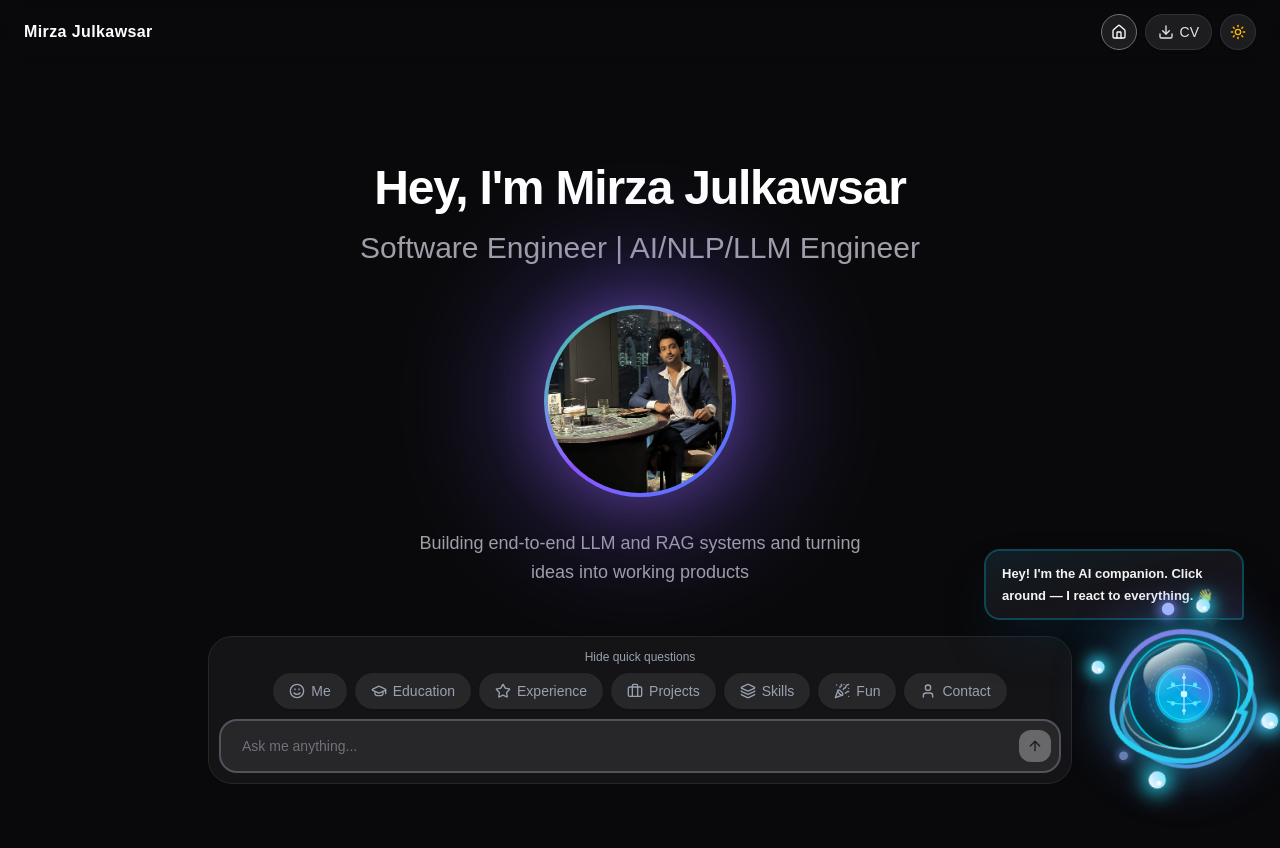
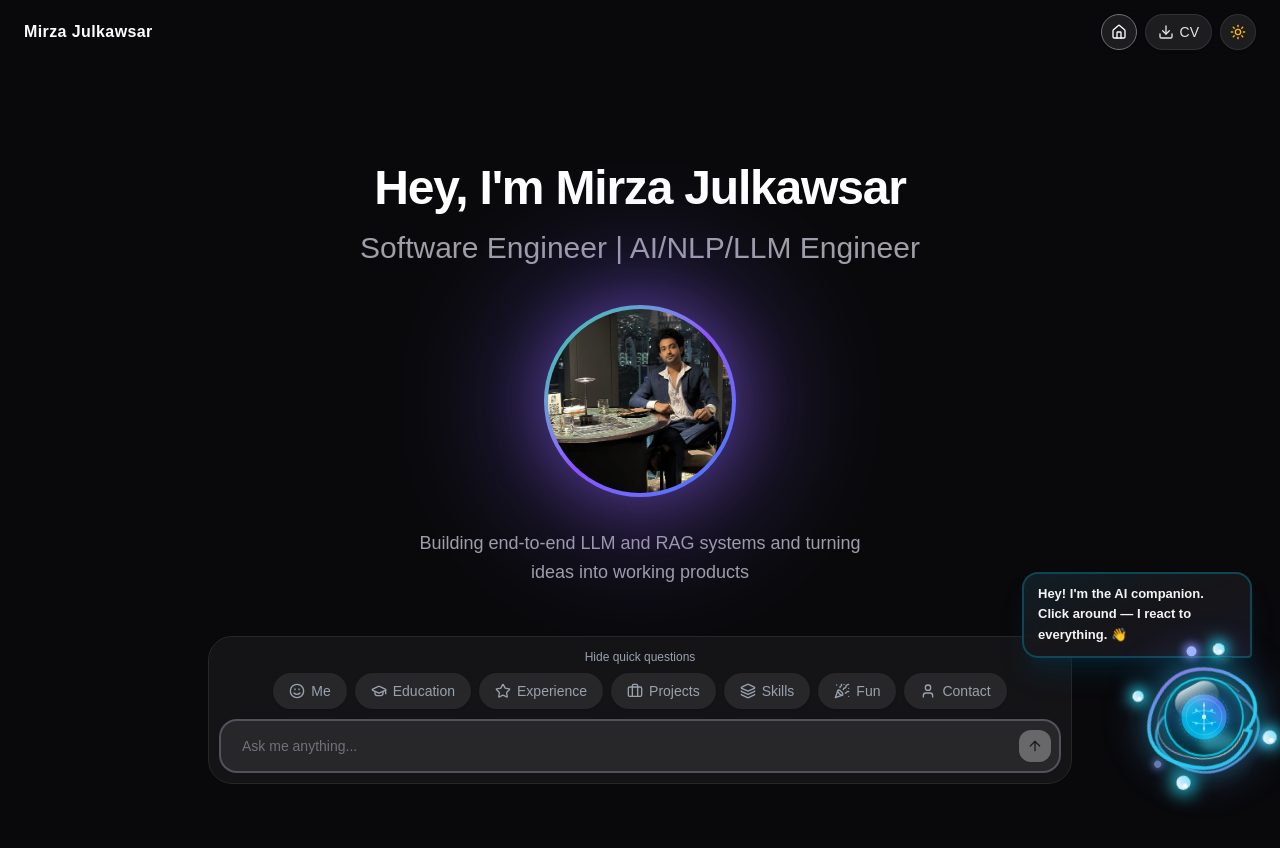
Before and after one commit to Mirza-pranto/AI-Portfolio, a Next.js app: page / in a window 1280 px wide. Shown: the top 848 px of the page. Built offline with nearby package versions, Linux system fonts and the light colour scheme.

Commit message:
compilance jump on page change

```diff
--- a/src/components/AICompanion.tsx
+++ b/src/components/AICompanion.tsx
@@ -97,10 +97,12 @@ function AICompanion() {
   } = usePortfolioStore();
 
   const [isThinking, setIsThinking] = useState(false);
+  const [isPageTransitioning, setIsPageTransitioning] = useState(false);
   const [spinTrigger, setSpinTrigger] = useState(0);
   const timerRef = useRef<ReturnType<typeof setTimeout> | null>(null);
   const abortRef = useRef<AbortController | null>(null);
   const prevExpandedRef = useRef<string | null>(null);
+  const prevPageRef = useRef<string>(activePage);
 
   /* ── Auto-dismiss helper ── */
   const showMessage = useCallback(
@@ -178,10 +180,24 @@ function AICompanion() {
     }
   }, [expandedItemType, expandedItemId, fetchProjectReaction, showMessage, setCompanionMessage]);
 
-  /* ── React to page navigation ── */
+  /* ── React to page navigation (Quick Questions / Tab Switching) ── */
   useEffect(() => {
-    const greeting = PAGE_GREETINGS[activePage];
-    if (greeting) showMessage(greeting);
+    if (prevPageRef.current !== activePage) {
+      prevPageRef.current = activePage;
+      setIsPageTransitioning(true);
+
+      // Effort to load transition: shrink, gather energy, then pop back up
+      const timer = setTimeout(() => {
+        setIsPageTransitioning(false);
+        const greeting = PAGE_GREETINGS[activePage];
+        if (greeting) showMessage(greeting);
+      }, 650);
+
+      return () => clearTimeout(timer);
+    } else {
+      const greeting = PAGE_GREETINGS[activePage];
+      if (greeting) showMessage(greeting);
+    }
   }, [activePage, showMessage]);
 
   /* ── Scroll velocity → lively jump animation when scrolling down ── */
@@ -196,23 +212,23 @@ function AICompanion() {
       // Trigger upward jump when scrolling down with moderate speed
       if (latestVelocity > 250 && !isJumpingRef.current) {
         isJumpingRef.current = true;
-        rawJumpY.set(-36);
+        rawJumpY.set(-26);
         setTimeout(() => {
           rawJumpY.set(0);
           setTimeout(() => {
             isJumpingRef.current = false;
-          }, 320);
-        }, 160);
+          }, 300);
+        }, 150);
       } else if (latestVelocity < -400 && !isJumpingRef.current) {
         // Subtle dip when scrolling up fast
         isJumpingRef.current = true;
-        rawJumpY.set(16);
+        rawJumpY.set(12);
         setTimeout(() => {
           rawJumpY.set(0);
           setTimeout(() => {
             isJumpingRef.current = false;
-          }, 260);
-        }, 140);
+          }, 240);
+        }, 130);
       }
     });
     return unsubscribe;
@@ -229,18 +245,18 @@ function AICompanion() {
   const showBubble = companionMessage !== null || isThinking;
 
   return (
-    <div className="fixed bottom-4 right-4 sm:bottom-6 sm:right-6 z-50 flex flex-col items-end gap-3 pointer-events-none">
+    <div className="fixed bottom-4 right-4 sm:bottom-5 sm:right-5 z-50 flex flex-col items-end gap-2.5 pointer-events-none">
 
-      {/* ══════════════ Speech Bubble (High-contrast glassmorphism) ══════════════ */}
+      {/* ══════════════ Speech Bubble (Compact, high-contrast glassmorphism) ══════════════ */}
       <AnimatePresence mode="wait">
         {showBubble && (
           <motion.div
             key={isThinking ? 'thinking' : companionMessage}
-            initial={{ opacity: 0, y: 14, scale: 0.88 }}
+            initial={{ opacity: 0, y: 12, scale: 0.9 }}
             animate={{ opacity: 1, y: 0, scale: 1 }}
-            exit={{ opacity: 0, y: 8, scale: 0.92 }}
+            exit={{ opacity: 0, y: 6, scale: 0.92 }}
             transition={{ type: 'spring', stiffness: 420, damping: 26 }}
-            className="relative max-w-[260px] pointer-events-auto mr-3"
+            className="relative max-w-[210px] sm:max-w-[230px] pointer-events-auto mr-2"
           >
             {/* Glassmorphic bubble body with crisp light mode border and contrast */}
             <div className="
@@ -249,24 +265,24 @@ function AICompanion() {
               bg-white/95 dark:bg-zinc-900/90
               border-2 border-slate-300/90 dark:border-cyan-500/30
               rounded-2xl rounded-br-sm
-              shadow-2xl shadow-slate-900/20 dark:shadow-cyan-950/40
-              px-4 py-3
+              shadow-xl shadow-slate-900/15 dark:shadow-cyan-950/40
+              px-3.5 py-2.5
             ">
               {/* Subtle inner ambient tint */}
               <div className="absolute inset-0 bg-gradient-to-br from-indigo-50/50 via-transparent to-blue-50/30 dark:from-cyan-950/30 dark:via-transparent dark:to-indigo-950/20 pointer-events-none" />
 
-              <div className="relative z-10 text-[13px] leading-[1.65] font-semibold text-slate-800 dark:text-zinc-100">
+              <div className="relative z-10 text-xs sm:text-[13px] leading-[1.6] font-semibold text-slate-800 dark:text-zinc-100">
                 {isThinking ? <ThinkingDots /> : companionMessage}
               </div>
             </div>
 
             {/* Pointer tail with matching border */}
             <div className="
-              absolute -bottom-[8px] right-6
+              absolute -bottom-[7px] right-5
               w-0 h-0
-              border-l-[8px] border-l-transparent
-              border-r-[8px] border-r-transparent
-              border-t-[9px] border-t-white/95 dark:border-t-zinc-900/90
+              border-l-[7px] border-l-transparent
+              border-r-[7px] border-r-transparent
+              border-t-[8px] border-t-white/95 dark:border-t-zinc-900/90
             " />
           </motion.div>
         )}
@@ -277,15 +293,33 @@ function AICompanion() {
         style={{ y: smoothJumpY }}
         className="pointer-events-auto select-none"
       >
-        {/* ══════════════ Idle Float & Hover Scale Wrapper ══════════════ */}
+        {/* ══════════════ Idle Float, Hover Scale, & Page Transition Effort Wrapper ══════════════ */}
         <motion.div
-          animate={{ y: [0, -10, 0] }}
-          transition={{
-            duration: 3.6,
-            repeat: Infinity,
-            ease: 'easeInOut',
-          }}
-          whileHover={{ scale: 1.12, y: -6 }}
+          animate={
+            isPageTransitioning
+              ? {
+                  scale: [1, 0.74, 0.74, 1.14, 0.96, 1],
+                  y: [0, 8, 8, -10, 2, 0],
+                  rotate: [0, -7, 7, -3, 0],
+                }
+              : {
+                  y: [0, -8, 0],
+                  scale: 1,
+                  rotate: 0,
+                }
+          }
+          transition={
+            isPageTransitioning
+              ? {
+                  duration: 0.65,
+                  times: [0, 0.22, 0.44, 0.72, 0.88, 1],
+                  ease: 'easeInOut',
+                }
+              : {
+                  y: { duration: 3.4, repeat: Infinity, ease: 'easeInOut' },
+                }
+          }
+          whileHover={{ scale: 1.1, y: -4 }}
           whileTap={{ scale: 0.92 }}
           onClick={() => {
             setSpinTrigger((s) => s + 1);
@@ -295,36 +329,44 @@ function AICompanion() {
           className="cursor-pointer relative"
           title="Click to interact!"
         >
-          {/* ══════════════ Futuristic 3D Circular Cyber-Sphere + Fluid Aura ══════════════ */}
+          {/* ══════════════ Compact 3D Circular Cyber-Sphere + Fluid Aura ══════════════ */}
           <motion.div
-            className="relative w-32 h-32 sm:w-36 sm:h-36 flex items-center justify-center"
+            className="relative w-24 h-24 sm:w-28 sm:h-28 flex items-center justify-center"
             animate={{ rotate: spinTrigger * 360 }}
             transition={{ type: 'spring', stiffness: 50, damping: 10, mass: 1.2 }}
           >
 
             {/* ── Layer 1: Ambient Luminous Aura (Soft circulating background fluid vortex) ── */}
             <motion.div
-              className="absolute inset-[-16px] sm:inset-[-20px] rounded-full pointer-events-none"
+              className="absolute inset-[-12px] sm:inset-[-15px] rounded-full pointer-events-none"
               style={{
                 background:
-                  'radial-gradient(circle, rgba(37,99,235,0.32) 0%, rgba(56,189,248,0.2) 42%, rgba(99,102,241,0.12) 65%, transparent 85%)',
-                filter: 'blur(22px)',
+                  'radial-gradient(circle, rgba(37,99,235,0.3) 0%, rgba(56,189,248,0.18) 42%, rgba(99,102,241,0.1) 65%, transparent 85%)',
+                filter: 'blur(18px)',
               }}
               animate={{
                 rotate: [0, 360],
-                scale: isThinking ? [1, 1.25, 1] : [1, 1.1, 1],
-                opacity: isThinking ? [0.85, 1, 0.85] : [0.65, 0.88, 0.65],
+                scale: isPageTransitioning
+                  ? [1, 1.35, 1]
+                  : isThinking
+                  ? [1, 1.22, 1]
+                  : [1, 1.08, 1],
+                opacity: isPageTransitioning
+                  ? [0.7, 1, 0.7]
+                  : isThinking
+                  ? [0.85, 1, 0.85]
+                  : [0.65, 0.85, 0.65],
               }}
               transition={{
                 rotate: { duration: isThinking ? 5 : 18, repeat: Infinity, ease: 'linear' },
-                scale: { duration: isThinking ? 0.7 : 3.4, repeat: Infinity, ease: 'easeInOut' },
-                opacity: { duration: isThinking ? 0.7 : 3.4, repeat: Infinity, ease: 'easeInOut' },
+                scale: { duration: isPageTransitioning ? 0.65 : isThinking ? 0.7 : 3.4, repeat: isPageTransitioning ? 0 : Infinity, ease: 'easeInOut' },
+                opacity: { duration: isPageTransitioning ? 0.65 : isThinking ? 0.7 : 3.4, repeat: isPageTransitioning ? 0 : Infinity, ease: 'easeInOut' },
               }}
             />
 
             {/* ── Layer 2: Secondary Counter-Flowing Fluid Ribbon (Background Depth Stream) ── */}
             <motion.div
-              className="absolute inset-[-14px] sm:inset-[-18px] pointer-events-none z-0"
+              className="absolute inset-[-10px] sm:inset-[-13px] pointer-events-none z-0"
               animate={{
                 rotate: isThinking ? [360, 0] : [360, 0],
               }}
@@ -356,9 +398,9 @@ function AICompanion() {
                   d="M 134 90 C 134 122, 106 142, 60 140 C 20 138, 10 102, 22 66 C 34 30, 68 14, 108 22 C 132 30, 136 56, 124 76"
                   className="
                     stroke-[url(#counterFluidLight)] dark:stroke-[url(#counterFluidDark)]
-                    stroke-[4]
-                    drop-shadow-[0_0_10px_rgba(67,56,202,0.35)]
-                    dark:drop-shadow-[0_0_14px_rgba(129,140,248,0.6)]
+                    stroke-[3.5]
+                    drop-shadow-[0_0_8px_rgba(67,56,202,0.35)]
+                    dark:drop-shadow-[0_0_12px_rgba(129,140,248,0.6)]
                   "
                   strokeLinecap="round"
                 />
@@ -369,14 +411,14 @@ function AICompanion() {
                 <motion.div
                   key={i}
                   className="
-                    absolute w-2.5 h-2.5 rounded-full
+                    absolute w-2 h-2 rounded-full
                     bg-indigo-600 dark:bg-indigo-300
-                    shadow-[0_0_8px_2px_#4338ca]
-                    dark:shadow-[0_0_10px_2px_#818cf8]
+                    shadow-[0_0_6px_1.5px_#4338ca]
+                    dark:shadow-[0_0_8px_2px_#818cf8]
                   "
                   style={{
-                    left: `calc(50% + ${48 * Math.cos((angle * Math.PI) / 180)}% - 5px)`,
-                    top: `calc(50% + ${48 * Math.sin((angle * Math.PI) / 180)}% - 5px)`,
+                    left: `calc(50% + ${48 * Math.cos((angle * Math.PI) / 180)}% - 4px)`,
+                    top: `calc(50% + ${48 * Math.sin((angle * Math.PI) / 180)}% - 4px)`,
                   }}
                   animate={{
                     opacity: [0.6, 1, 0.6],
@@ -392,44 +434,52 @@ function AICompanion() {
               ))}
             </motion.div>
 
-            {/* ── Layer 3: The 3D Glass Sphere (Circular, Tactile, High-End Luxury) ── */}
+            {/* ── Layer 3: The 3D Glass Sphere (Circular, Tactile, Scaled-Down) ── */}
             <div className="
               relative z-10
-              w-24 h-24 sm:w-28 sm:h-28
+              w-[70px] h-[70px] sm:w-[80px] sm:h-[80px]
               rounded-full
               flex items-center justify-center
               overflow-hidden
               border-2 border-slate-900/85 dark:border-cyan-400/85
               bg-gradient-to-b from-slate-900/[0.12] via-blue-950/[0.22] to-slate-950/[0.42]
               dark:bg-gradient-to-b dark:from-slate-900/70 dark:via-blue-950/80 dark:to-cyan-950/90
-              shadow-[0_16px_36px_rgba(15,23,42,0.38),inset_0_-10px_22px_rgba(15,23,42,0.45),inset_0_4px_14px_rgba(255,255,255,0.7)]
-              dark:shadow-[0_0_32px_rgba(34,211,238,0.5),inset_0_-10px_24px_rgba(0,0,0,0.7),inset_0_4px_14px_rgba(34,211,238,0.6)]
+              shadow-[0_12px_28px_rgba(15,23,42,0.35),inset_0_-8px_18px_rgba(15,23,42,0.45),inset_0_3px_10px_rgba(255,255,255,0.7)]
+              dark:shadow-[0_0_26px_rgba(34,211,238,0.5),inset_0_-8px_20px_rgba(0,0,0,0.7),inset_0_3px_10px_rgba(34,211,238,0.6)]
               backdrop-blur-xl
             ">
 
               {/* ── Internal Plasma Nucleus (Energy Core) ── */}
               <motion.div
                 className="
-                  absolute w-12 h-12 sm:w-14 sm:h-14 rounded-full
+                  absolute w-9 h-9 sm:w-11 sm:h-11 rounded-full
                   bg-gradient-to-tr from-blue-700 via-indigo-600 to-cyan-400
                   dark:from-cyan-400 dark:via-sky-400 dark:to-indigo-500
-                  shadow-[0_0_24px_rgba(37,99,235,0.85)]
-                  dark:shadow-[0_0_32px_rgba(34,211,238,0.9)]
+                  shadow-[0_0_20px_rgba(37,99,235,0.85)]
+                  dark:shadow-[0_0_26px_rgba(34,211,238,0.9)]
                 "
                 animate={{
-                  scale: isThinking ? [0.95, 1.28, 0.95] : [0.96, 1.08, 0.96],
-                  opacity: isThinking ? [0.85, 1, 0.85] : [0.75, 0.92, 0.75],
+                  scale: isPageTransitioning
+                    ? [1, 1.35, 0.92, 1]
+                    : isThinking
+                    ? [0.95, 1.25, 0.95]
+                    : [0.96, 1.08, 0.96],
+                  opacity: isPageTransitioning
+                    ? [0.75, 1, 0.75]
+                    : isThinking
+                    ? [0.85, 1, 0.85]
+                    : [0.75, 0.92, 0.75],
                 }}
                 transition={{
-                  duration: isThinking ? 0.5 : 2.4,
-                  repeat: Infinity,
+                  duration: isPageTransitioning ? 0.65 : isThinking ? 0.5 : 2.4,
+                  repeat: isPageTransitioning ? 0 : Infinity,
                   ease: 'easeInOut',
                 }}
               />
 
               {/* ── Internal Circular Tech Aperture & Synaptic Filaments ── */}
               <div className="absolute inset-0 flex items-center justify-center pointer-events-none">
-                <svg viewBox="0 0 100 100" className="w-full h-full p-2" fill="none">
+                <svg viewBox="0 0 100 100" className="w-full h-full p-1.5" fill="none">
                   {/* Concentric Cyber Reticle Rings */}
                   <circle
                     cx="50"
@@ -478,21 +528,21 @@ function AICompanion() {
                   />
 
                   {/* Synaptic Junction Nodes */}
-                  <circle cx="50" cy="50" r="3.6" className="fill-blue-600 dark:fill-cyan-100 shadow-md" />
-                  <circle cx="38" cy="40" r="2.4" className="fill-indigo-600 dark:fill-cyan-300" />
-                  <circle cx="62" cy="40" r="2.4" className="fill-blue-600 dark:fill-cyan-300" />
-                  <circle cx="38" cy="60" r="2.4" className="fill-indigo-700 dark:fill-cyan-300" />
-                  <circle cx="62" cy="60" r="2.4" className="fill-blue-700 dark:fill-cyan-300" />
-                  <circle cx="50" cy="32" r="2" className="fill-cyan-600 dark:fill-sky-200" />
-                  <circle cx="50" cy="68" r="2" className="fill-cyan-600 dark:fill-sky-200" />
+                  <circle cx="50" cy="50" r="3.4" className="fill-blue-600 dark:fill-cyan-100 shadow-md" />
+                  <circle cx="38" cy="40" r="2.2" className="fill-indigo-600 dark:fill-cyan-300" />
+                  <circle cx="62" cy="40" r="2.2" className="fill-blue-600 dark:fill-cyan-300" />
+                  <circle cx="38" cy="60" r="2.2" className="fill-indigo-700 dark:fill-cyan-300" />
+                  <circle cx="62" cy="60" r="2.2" className="fill-blue-700 dark:fill-cyan-300" />
+                  <circle cx="50" cy="32" r="1.8" className="fill-cyan-600 dark:fill-sky-200" />
+                  <circle cx="50" cy="68" r="1.8" className="fill-cyan-600 dark:fill-sky-200" />
                 </svg>
               </div>
 
               {/* ── 3D Spherical Specular Dome Glare (Apple Glass Volume) ── */}
               <div
                 className="
-                  absolute top-1 left-2 sm:top-2 sm:left-3
-                  w-[62%] h-[40%]
+                  absolute top-1 left-1.5 sm:top-1.5 sm:left-2
+                  w-[60%] h-[38%]
                   rounded-full
                   bg-gradient-to-b from-white/80 via-white/20 to-transparent
                   blur-[0.5px]
@@ -503,18 +553,18 @@ function AICompanion() {
 
               {/* ── Subtle Bottom-Right Ambient Bounce Glow ── */}
               <div className="
-                absolute bottom-1 right-2
-                w-[50%] h-[26%]
+                absolute bottom-1 right-1.5
+                w-[48%] h-[24%]
                 rounded-full
                 bg-cyan-400/30 dark:bg-cyan-300/40
-                blur-[5px]
+                blur-[4px]
                 pointer-events-none
               " />
             </div>
 
             {/* ── Layer 4: Primary Liquid Ribbon Stream (Foreground Circulating Flow with Droplets) ── */}
             <motion.div
-              className="absolute inset-[-18px] sm:inset-[-22px] pointer-events-none z-20"
+              className="absolute inset-[-13px] sm:inset-[-16px] pointer-events-none z-20"
               animate={{
                 rotate: isThinking ? [0, 360] : [0, 360],
               }}
@@ -555,9 +605,9 @@ function AICompanion() {
                   d="M 32 100 C 32 50, 68 24, 120 28 C 170 32, 180 75, 166 120 C 150 165, 96 178, 56 158 C 34 144, 28 120, 38 100 Z"
                   className="
                     stroke-[url(#fluidStreamLight)] dark:stroke-[url(#fluidStreamDark)]
-                    stroke-[5.5]
-                    drop-shadow-[0_0_12px_rgba(37,99,235,0.45)]
-                    dark:drop-shadow-[0_0_18px_rgba(34,211,238,0.75)]
+                    stroke-[5]
+                    drop-shadow-[0_0_10px_rgba(37,99,235,0.45)]
+                    dark:drop-shadow-[0_0_16px_rgba(34,211,238,0.75)]
                   "
                   strokeLinecap="round"
                 />
@@ -566,7 +616,7 @@ function AICompanion() {
                 <path
                   d="M 42 100 C 42 60, 74 38, 118 40 C 158 42, 168 80, 154 116 C 140 152, 95 162, 64 148"
                   stroke="url(#fluidSpineGleam)"
-                  strokeWidth="1.8"
+                  strokeWidth="1.6"
                   strokeLinecap="round"
                 />
               </svg>
@@ -576,18 +626,18 @@ function AICompanion() {
                 <motion.div
                   key={i}
                   className="
-                    absolute w-3.5 h-3.5 rounded-full
+                    absolute w-3 h-3 rounded-full
                     bg-gradient-to-tr from-blue-700 via-cyan-400 to-white
                     dark:from-cyan-300 dark:via-sky-200 dark:to-white
-                    shadow-[0_0_12px_3px_#2563eb]
-                    dark:shadow-[0_0_16px_4px_#22d3ee]
+                    shadow-[0_0_10px_2.5px_#2563eb]
+                    dark:shadow-[0_0_14px_3.5px_#22d3ee]
                   "
                   style={{
-                    left: `calc(50% + ${48 * Math.cos((angle * Math.PI) / 180)}% - 7px)`,
-                    top: `calc(50% + ${48 * Math.sin((angle * Math.PI) / 180)}% - 7px)`,
+                    left: `calc(50% + ${48 * Math.cos((angle * Math.PI) / 180)}% - 6px)`,
+                    top: `calc(50% + ${48 * Math.sin((angle * Math.PI) / 180)}% - 6px)`,
                   }}
                   animate={{
-                    scale: isThinking ? [0.85, 1.45, 0.85] : [0.95, 1.25, 0.95],
+                    scale: isThinking ? [0.85, 1.4, 0.85] : [0.95, 1.2, 0.95],
                   }}
                   transition={{
                     duration: isThinking ? 0.6 : 1.8,
```
